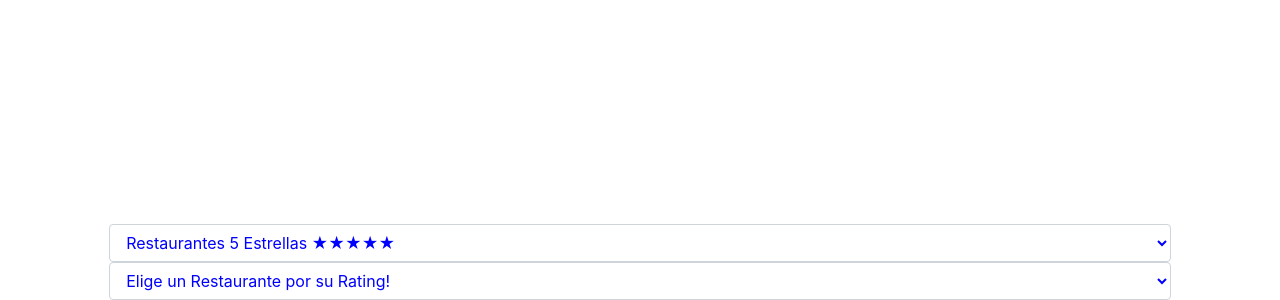
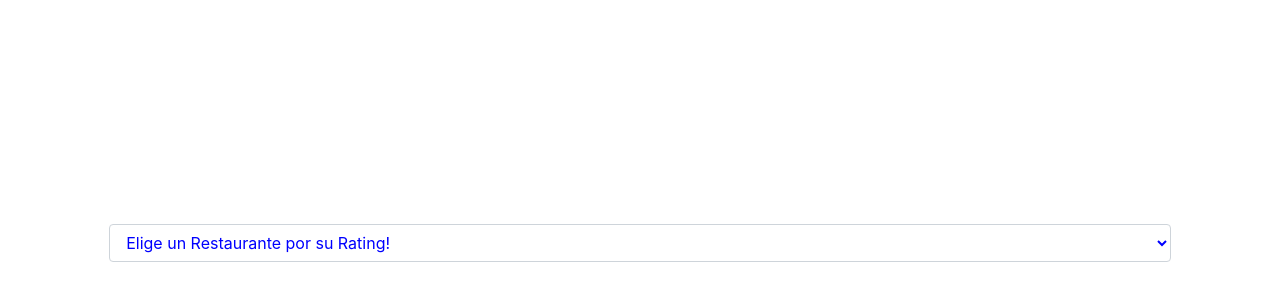
Before and after one commit to karynherrera/Foodmap-2.0, a website: page index.html in a window 1280 px wide. Shown: the part 1181-1481 px from the top of the page. After the commit the page ends 1443 px from the top, so only its background shows below. Drawn offline with nearby package versions, Linux system fonts and the light colour scheme; some packages are replaced by stand-ins of ours.

```diff
--- a/index.html
+++ b/index.html
@@ -54,7 +54,7 @@
                   <input type="text" placeholder="busca tu Restaurante!" id="" name="user">
                   <input type="button" value="find" id="find">
                   <br> -->
-                  <select class=" form-control select" id="filtrarStars" placeholder="Filtrar Restaurantes por numero de Estrellas">
+                  <select class="d-none form-control select" id="filtrarStars" placeholder="Filtrar Restaurantes por numero de Estrellas">
 
                     <option value="5" class="select">
                       Restaurantes 5 Estrellas ★★★★★
```
Also changed, not shown: src/google7b2d580e6cfd77e2.html (added, +1 -0 lines).
